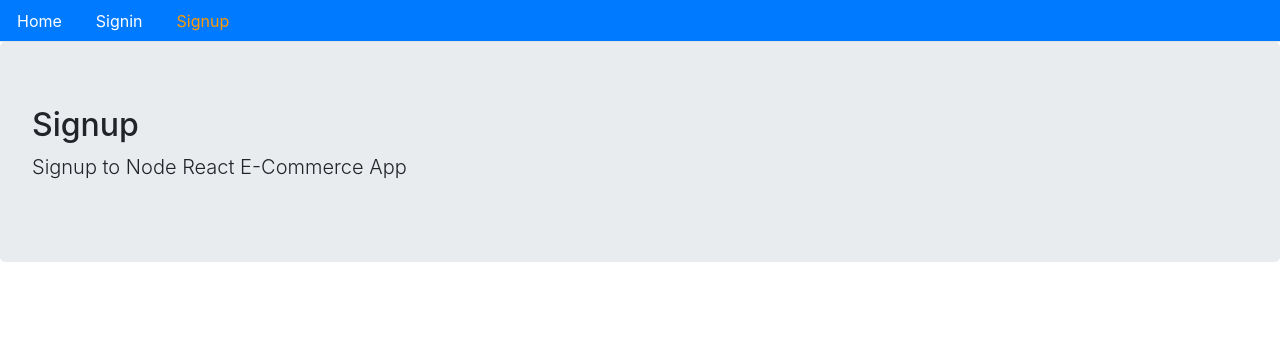
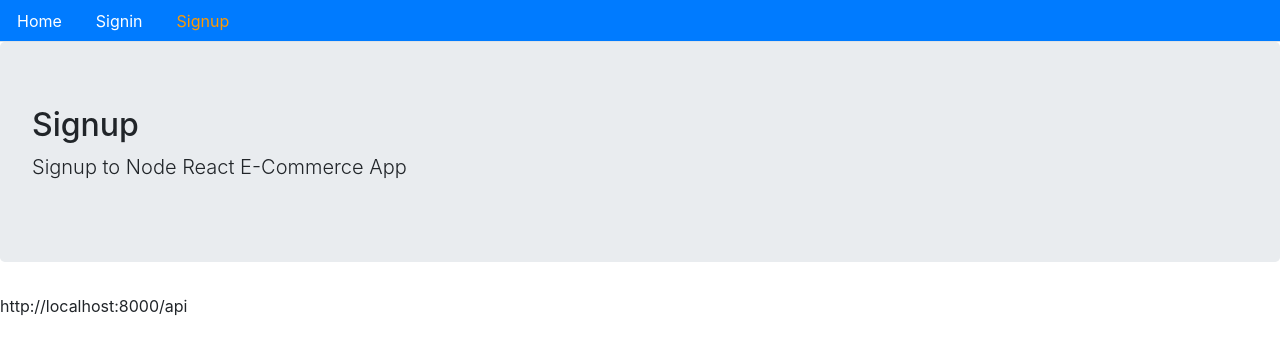
Before and after one commit to Shaxadhere/ReactEcommerceFrontend, a React (Create React App) app: page /signup in a window 1280 px wide. Shown: the top 354 px of the page. Built offline with nearby package versions, Linux system fonts and the light colour scheme.

Commit message:
environment variables in react

```diff
--- a/src/core/Layout.js
+++ b/src/core/Layout.js
@@ -5,7 +5,7 @@ const Layout = ({
     title = 'Title',
     description = "Description",
     className,
-    childern
+    children
 }) => (
     <div>
         <Menu/>
@@ -13,7 +13,7 @@ const Layout = ({
             <h2>{title}</h2>
             <p className="lead">{description}</p>
         </div>
-        <div className={className}>{childern}</div>
+        <div className={className}>{children}</div>
     </div>
 )
 
--- a/src/user/Signup.js
+++ b/src/user/Signup.js
@@ -3,7 +3,7 @@ import Layout from '../core/Layout'
 
 const Signup = () => (
     <Layout title="Signup" description="Signup to Node React E-Commerce App">
-        ...
+        {process.env.REACT_APP_API_URL}
     </Layout>
 )
 
```
Also changed, not shown: 1 other file (tests, documents, lock files or other folders).
